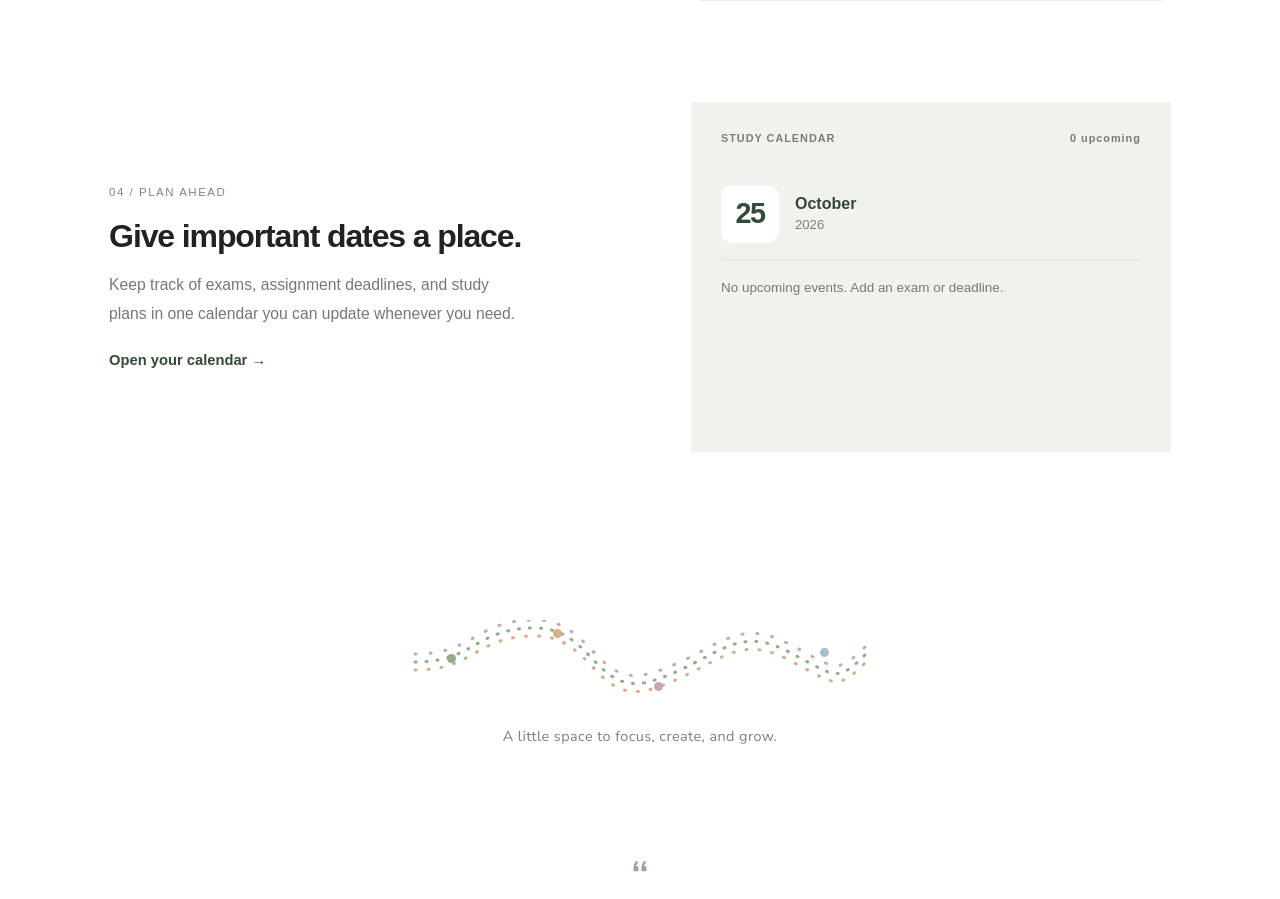
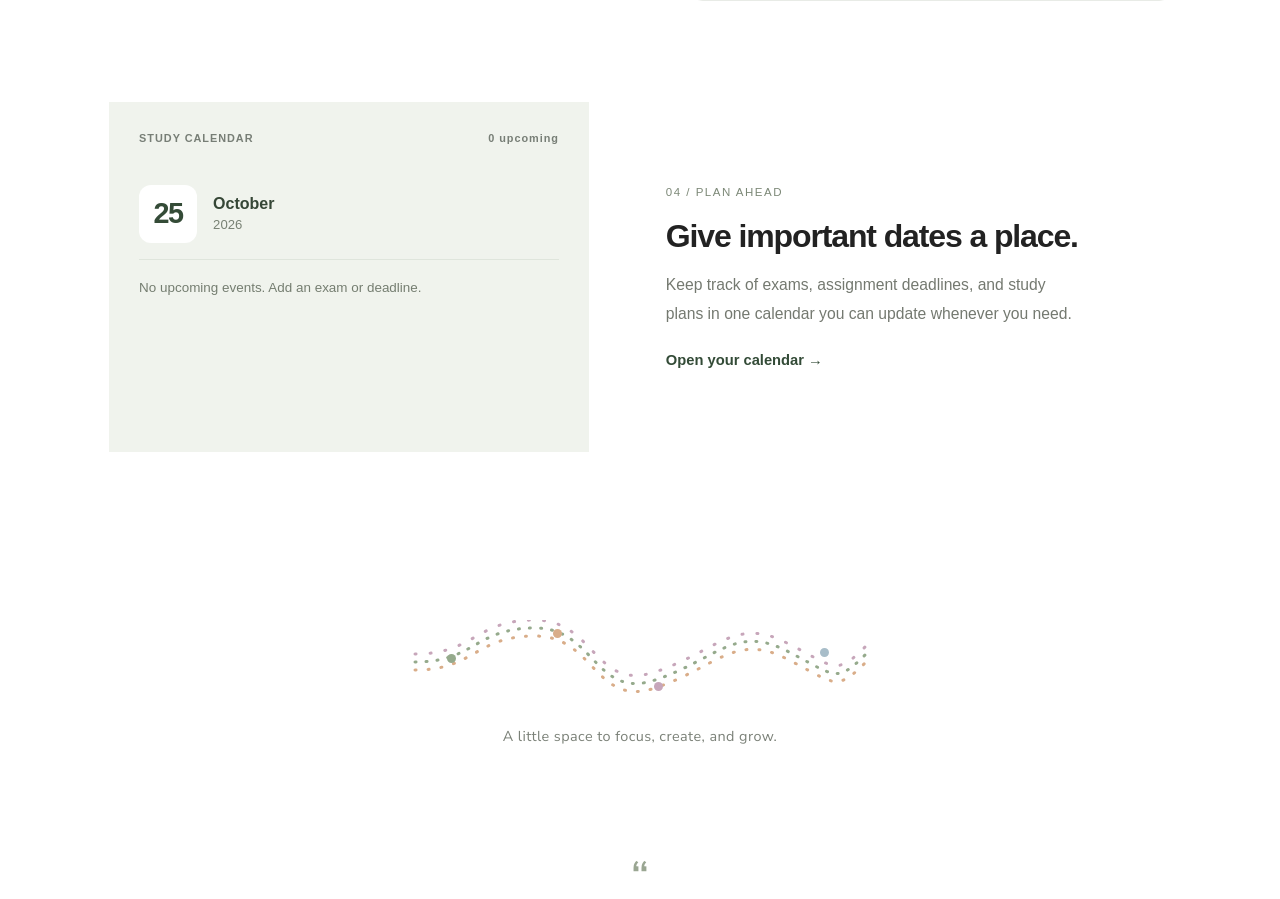
Before and after one commit to unnati-09m/studydesk, a React (Vite) app: page / in a window 1280 px wide. Shown: the part 2399-3298 px from the top of the page. Built offline with nearby package versions, Linux system fonts and the light colour scheme.

Commit message:
Align calendar feature row with home layout

```diff
--- a/src/App.css
+++ b/src/App.css
@@ -3211,3 +3211,27 @@ textarea:focus-visible {
     padding: 16px;
   }
 }
+
+/* Keep the Calendar feature row aligned with the alternating feature layout */
+.calendar-row {
+  grid-template-columns: 0.95fr 1fr;
+}
+
+.calendar-row .feature-copy {
+  order: 2;
+}
+
+.calendar-row .feature-visual {
+  order: 1;
+}
+
+@media (max-width: 760px) {
+  .calendar-row {
+    grid-template-columns: 1fr;
+  }
+
+  .calendar-row .feature-copy,
+  .calendar-row .feature-visual {
+    order: initial;
+  }
+}
```
